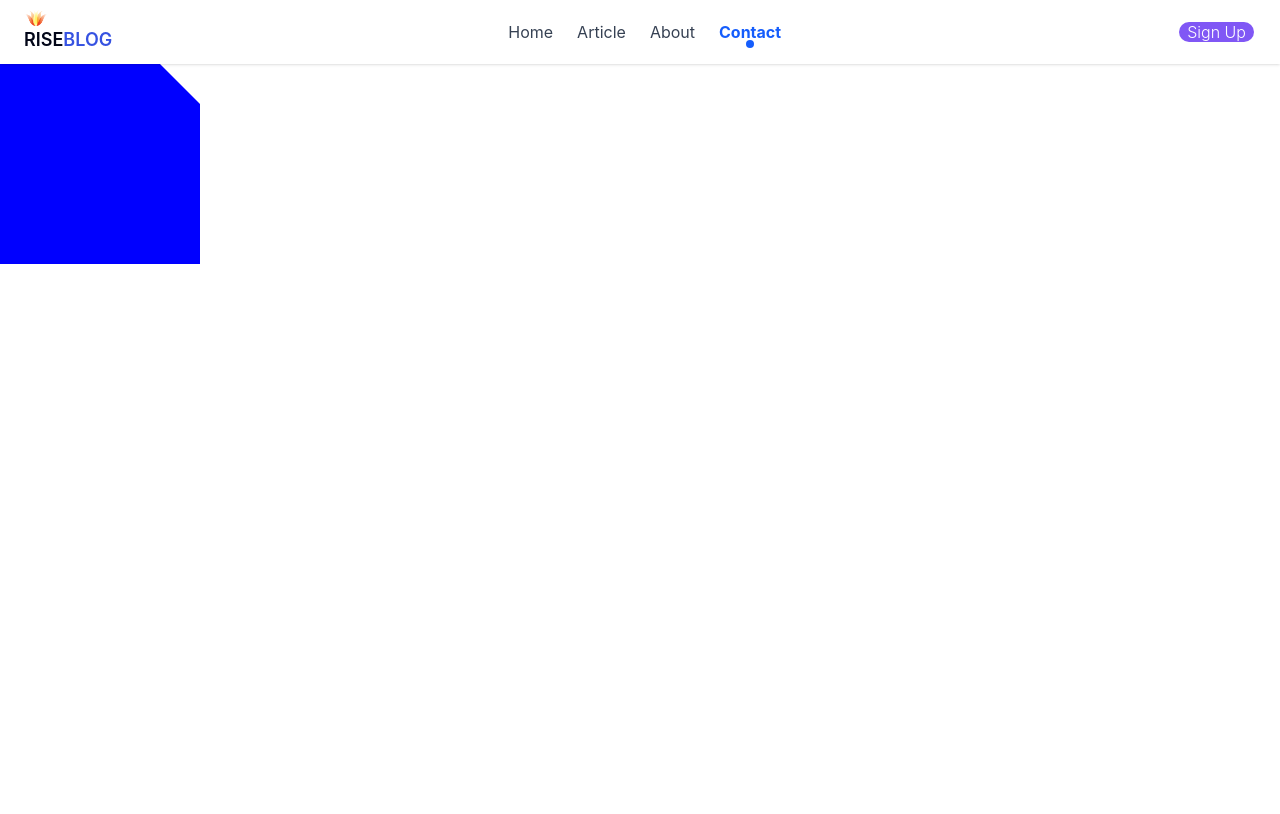
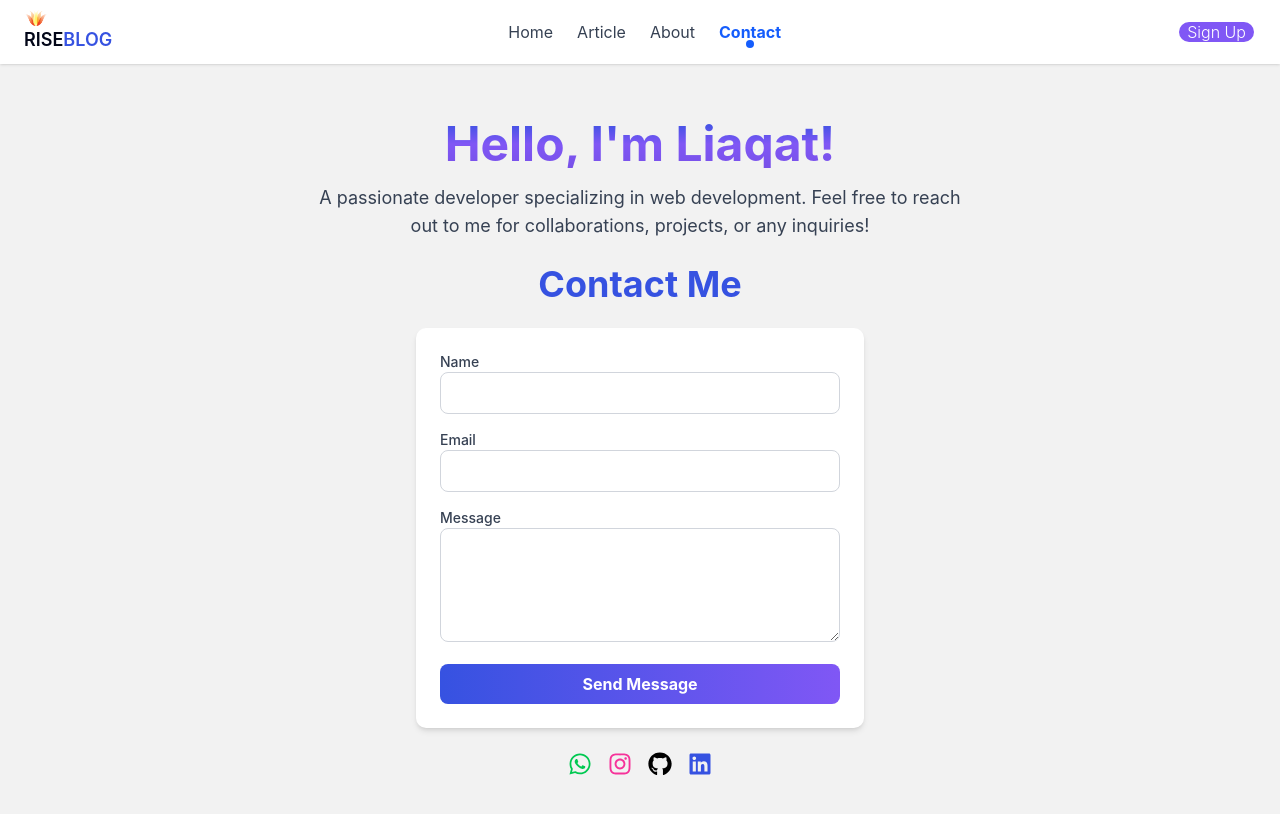
Before and after one commit to Liaqat-dev/RISEBLOG, a React (Vite) app: page /contact in a window 1280 px wide. Shown: the top 814 px of the page. Built offline with nearby package versions, Linux system fonts and the light colour scheme.

Commit message:
Added About and Contact Me Pages

```diff
--- a/src/Screen/About Us/About.tsx
+++ b/src/Screen/About Us/About.tsx
@@ -1,9 +1,70 @@
+import {FaGithub, FaInstagram, FaLinkedin, FaWhatsapp} from "react-icons/fa";
 
-
-function About() {
+function AboutPage() {
     return (
-        <div className={'concave-box'}>About Us</div>
+        <div className="flex flex-col items-center justify-center min-h-screen  bg-white-1 p-6 pb-10">
+            <h1 className="text-5xl font-bold mb-4 text text-center bg-gradient-to-r from-purple-500 to-pink-500 bg-clip-text text-transparent">
+                About RiseBlog
+            </h1>
+            <p className="text-lg text-gray-700 text-center max-w-2xl mb-6">
+                RiseBlog is a modern blogging platform designed to empower writers and readers alike.
+                With an intuitive interface, powerful tag-based recommendations, and seamless authentication,
+                RiseBlog offers an unparalleled reading and writing experience.
+            </p>
+            <div className="max-w-4xl text-gray-700 text-lg leading-relaxed">
+                <h2 className="text-3xl font-semibold text-secondary mb-4">Our Mission</h2>
+                <p>
+                    Our goal is to provide a space where creators can share their thoughts, ideas, and stories
+                    with the world. We believe in the power of words and strive to create a community that
+                    values insightful content and meaningful discussions. Whether you're an aspiring writer
+                    or an avid reader, RiseBlog provides the perfect platform to engage with high-quality content.
+                </p>
+                <h2 className="text-3xl font-semibold text-secondary mt-6 mb-4">Why Choose RiseBlog?</h2>
+                <p>
+                    Unlike traditional blogging platforms, RiseBlog focuses on intelligent content curation
+                    and user engagement. Our recommendation system ensures that you discover relevant articles
+                    tailored to your interests. We also provide seamless social sharing and an interactive
+                    comment section to foster discussions within the community.
+                </p>
+                <h2 className="text-3xl font-semibold text-secondary mt-6 mb-4">Features of RiseBlog</h2>
+                <ul className="list-disc list-inside space-y-2">
+                    <li>🔥 Tag-based recommendation system for personalized reading</li>
+                    <li>📝 Rich-text editing for beautiful and engaging posts</li>
+                    <li>🔐 Secure authentication with Google OAuth</li>
+                    <li>📈 Trending articles and daily topic highlights</li>
+                    <li>🎨 Clean and modern user interface</li>
+                    <li>💬 Interactive comment section to engage with readers</li>
+                    <li>📲 Mobile-friendly design for seamless browsing on any device</li>
+                </ul>
+                <h2 className="text-3xl font-semibold text-secondary mt-6 mb-4">Meet the Developer</h2>
+                <p>
+                    Hi, I'm Liaqat, the creator of RiseBlog. I'm a passionate developer who loves
+                    building intuitive and scalable web applications. My goal with RiseBlog is to create
+                    a platform that makes content creation and discovery easy and enjoyable for everyone.
+                    I specialize in full-stack development, focusing on modern frameworks and best practices
+                    to deliver high-performance applications. Feel free to connect with me and share your thoughts!
+                </p>
+                <div className="flex mx-auto w-fit gap-4 mt-6  ">
+                    <a href="https://wa.me/+923044016143" target="_blank" rel="noopener noreferrer"
+                       className="text-secondary text-2xl hover:opacity-80">
+                        <FaWhatsapp className={'text-green-500'}/>
+                    </a>
+                    <a href="https://instagram.com/liaqat_ali6143" target="_blank" rel="noopener noreferrer"
+                       className="text-secondary text-2xl hover:opacity-80">
+                        <FaInstagram className={'text-pink-500'}/>
+                    </a>
+                    <a href="https://github.com/liaqat-dev" target="_blank" rel="noopener noreferrer"
+                       className="text-secondary text-2xl hover:opacity-80">
+                        <FaGithub className={'text-black'}/>
+                    </a>
+                    <a href="https://linkedin.com/in/dev-liaqat-ali" target="_blank" rel="noopener noreferrer"
+                       className="text-secondary text-2xl hover:opacity-80">
+                        <FaLinkedin/>
+                    </a>
+                </div>
+            </div>
+        </div>
     );
 }
 
-export default About;
+export default AboutPage;
--- a/src/Screen/Contact Us/Contact.tsx
+++ b/src/Screen/Contact Us/Contact.tsx
@@ -1,35 +1,93 @@
-
+import React, { useState } from "react";
+import { FaWhatsapp, FaInstagram, FaGithub, FaLinkedin } from "react-icons/fa";
 
 function Contact() {
+    const [formData, setFormData] = useState({
+        name: "",
+        email: "",
+        message: ""
+    });
+
+    const handleChange = (e: React.ChangeEvent<HTMLInputElement | HTMLTextAreaElement>) => {
+        setFormData({
+            ...formData,
+            [e.target.name]: e.target.value
+        });
+    };
+
+    const handleSubmit = (e: React.FormEvent) => {
+        e.preventDefault();
+        console.log("Form submitted:", formData);
+
+    };
+
     return (
-        <div>
-            {/* Clipped element */}
-            <div
-                style={{
-                    width: '200px',
-                    height: '200px',
-                    background: 'blue',
-                    clipPath: 'url(#concaveClip)',
-                    WebkitClipPath: 'url(#concaveClip)'
-                }}
-            >
-                {/* Your content here */}
+        <div className="flex flex-col items-center justify-center min-h-screen bg-white-1 p-6">
+            <h1 className="text-5xl font-bold text-center text-secondary mb-4 gradient-text ">Hello, I'm Liaqat!</h1>
+            <p className="text-lg text-gray-700 text-center max-w-2xl mb-6">
+                A passionate developer specializing in web development. Feel free to reach out to me
+                for collaborations, projects, or any inquiries!
+            </p>
+            <h2 className="text-4xl font-bold text-secondary mb-6">Contact Me</h2>
+            <form onSubmit={handleSubmit} className="w-full max-w-md bg-white shadow-md rounded-lg p-6">
+                <div className="mb-4">
+                    <label className="block text-sm font-medium text-gray-700">Name</label>
+                    <input
+                        type="text"
+                        name="name"
+                        value={formData.name}
+                        onChange={handleChange}
+                        className="w-full p-2 border border-gray-300 rounded-md focus:outline-none focus:ring-2 focus:ring-secondary"
+                        required
+                    />
+                </div>
+                <div className="mb-4">
+                    <label className="block text-sm font-medium text-gray-700">Email</label>
+                    <input
+                        type="email"
+                        name="email"
+                        value={formData.email}
+                        onChange={handleChange}
+                        className="w-full p-2 border border-gray-300 rounded-md focus:outline-none focus:ring-2 focus:ring-secondary"
+                        required
+                    />
+                </div>
+                <div className="mb-4">
+                    <label className="block text-sm font-medium text-gray-700">Message</label>
+                    <textarea
+                        name="message"
+                        value={formData.message}
+                        onChange={handleChange}
+                        rows={4}
+                        className="w-full p-2 border border-gray-300 rounded-md focus:outline-none focus:ring-2 focus:ring-secondary"
+                        required
+                    />
+                </div>
+                <button
+                    type="submit"
+                    className="w-full bg-secondary text-white font-bold py-2 px-4 rounded-md hover:bg-opacity-80 transition"
+                >
+                    Send Message
+                </button>
+            </form>
+            <div className="flex gap-4 mt-6 mb-8 ">
+                <a href="https://wa.me/+923044016143" target="_blank" rel="noopener noreferrer"
+                   className="text-secondary text-2xl hover:opacity-80">
+                    <FaWhatsapp className={'text-green-500'}/>
+                </a>
+                <a href="https://instagram.com/liaqat_ali6143" target="_blank" rel="noopener noreferrer"
+                   className="text-secondary text-2xl hover:opacity-80">
+                    <FaInstagram className={'text-pink-500'}/>
+                </a>
+                <a href="https://github.com/liaqat-dev" target="_blank" rel="noopener noreferrer"
+                   className="text-secondary text-2xl hover:opacity-80">
+                    <FaGithub className={'text-black'}/>
+                </a>
+                <a href="https://linkedin.com/in/dev-liaqat-ali" target="_blank" rel="noopener noreferrer"
+                   className="text-secondary text-2xl hover:opacity-80">
+                    <FaLinkedin/>
+                </a>
             </div>
-
-            {/* SVG definition */}
-            <svg style={{position: 'absolute', width: 0, height: 0}}>
-                <defs>
-                    <clipPath id="concaveClip" clipPathUnits="objectBoundingBox">
-                        {/* Correct concave path */}
-                        <path d="M0,0
-                     L0.8,0
-                     Q0.9,0.1 1,0.2
-                     L1,1
-                     0,1
-                     Z"/>
-                    </clipPath>
-                </defs>
-            </svg>
         </div>
     );
 }
--- a/src/global.css
+++ b/src/global.css
@@ -93,3 +93,10 @@
 .semi_round_image{
     border-radius: 40% 50% 30px 40%;
 }
+
+.gradient-text{
+        background: -webkit-linear-gradient(var(--blue),var(--purple), var(--dark-purple));
+        -webkit-background-clip: text;
+        -webkit-text-fill-color: transparent;
+
+}
```
